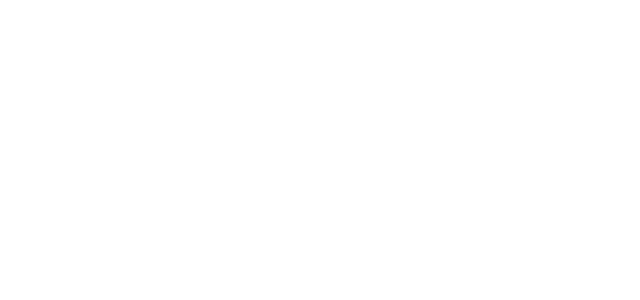
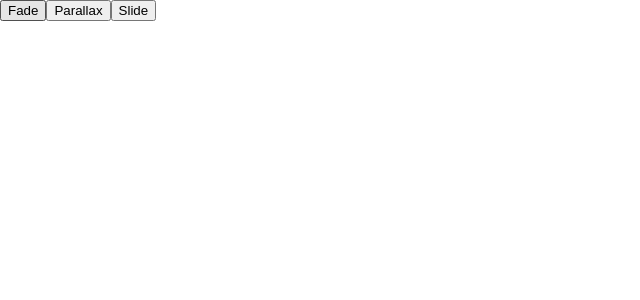
Before and after one commit to CMadiope/animations, an Angular app: page / in a window 1280 px wide. Shown: the top 300 px of the page, without its empty margins (0-640 px from the left). Built offline with nearby package versions, Linux system fonts and the light colour scheme.

Commit message:
ADD: buttons to navigation

```diff
--- a/src/app/app.component.html
+++ b/src/app/app.component.html
@@ -1,3 +1,5 @@
-
+<button routerLink="/fade">Fade</button>
+<button routerLink="/parallax">Parallax</button>
+<button routerLink="/slide">Slide</button>
 
 <router-outlet></router-outlet>
```
